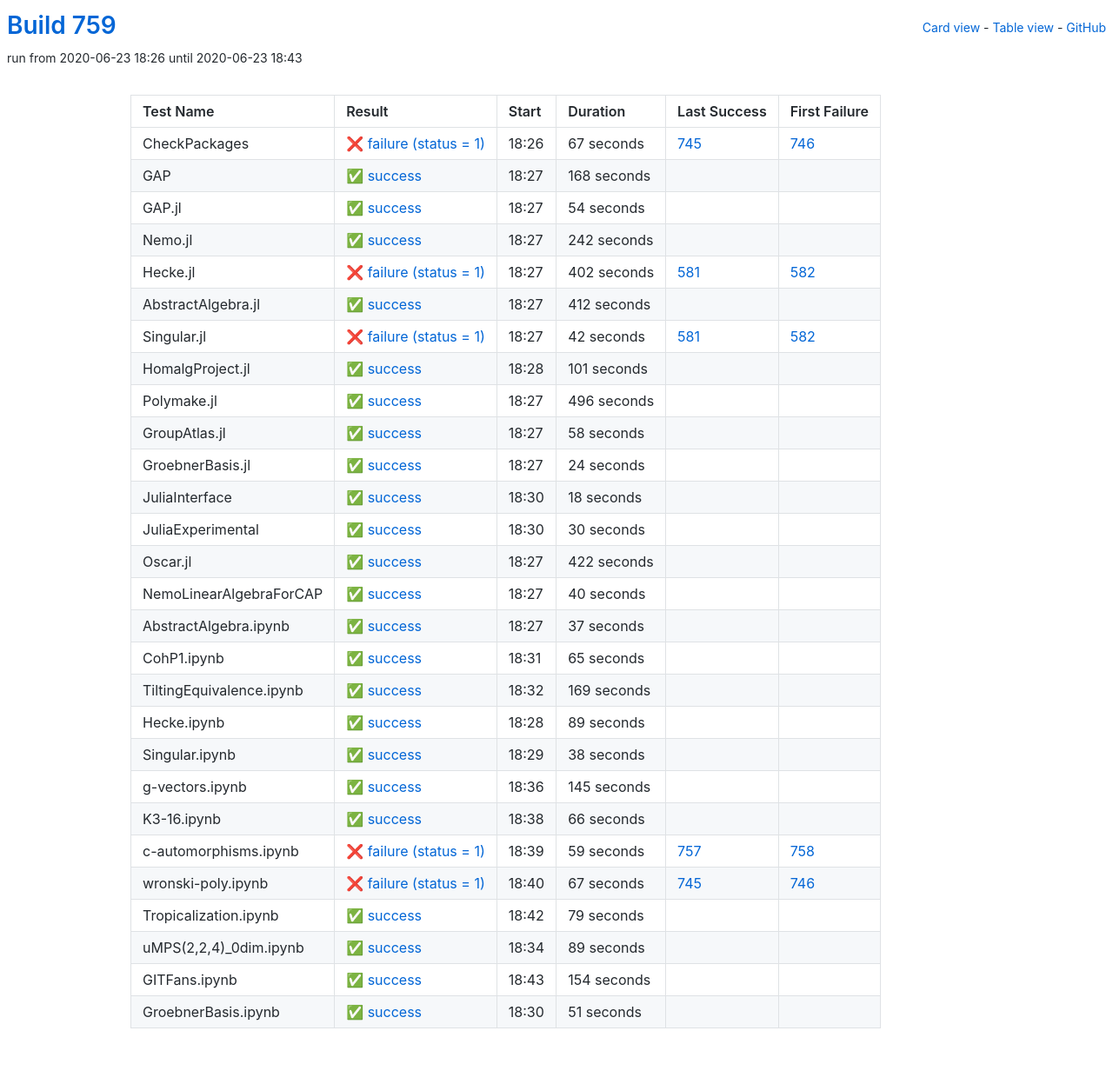
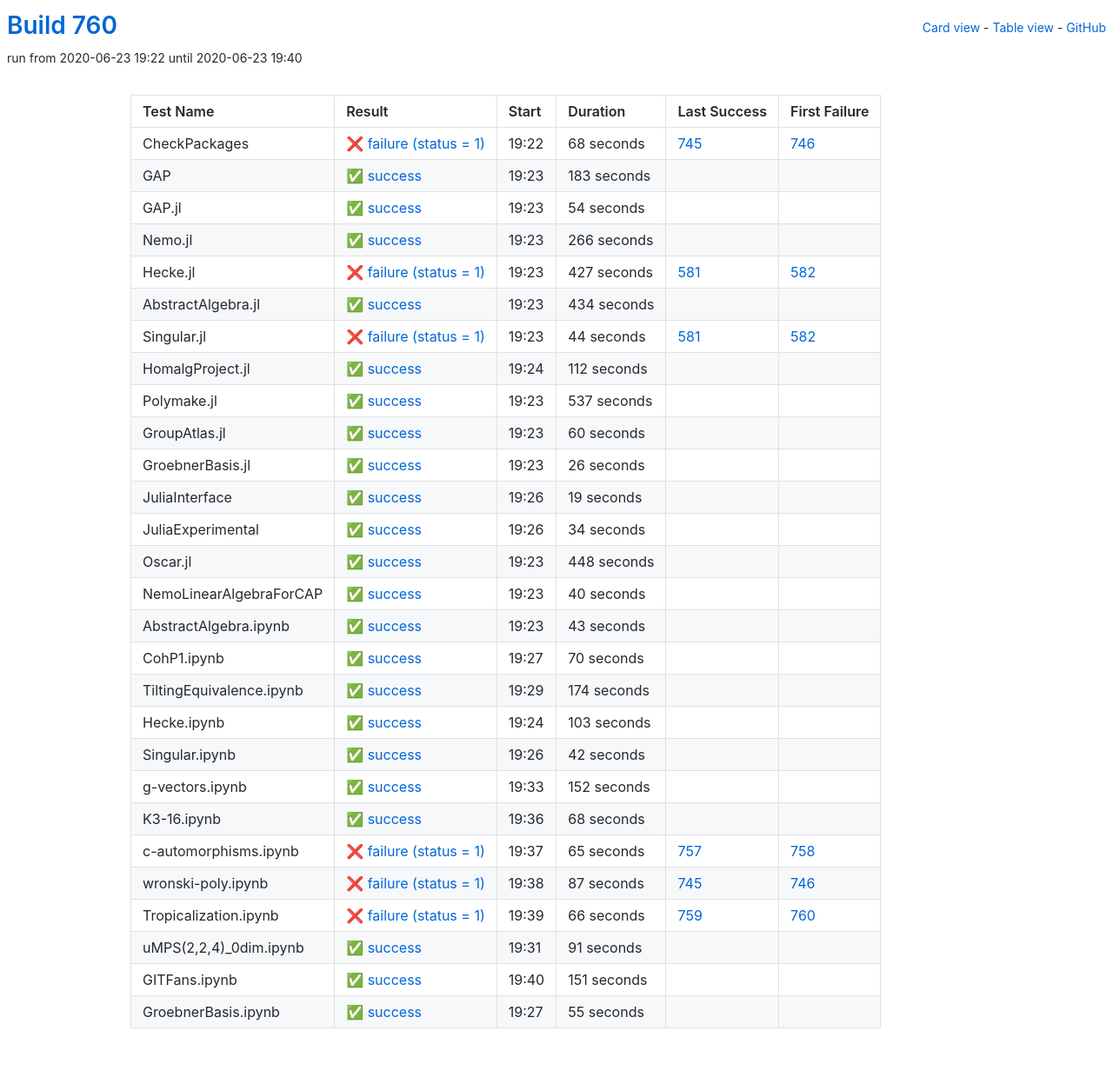
Before and after one commit to oscar-system/oscar-ci-status-1.4, a Jekyll site: the page built from table.html, in a window 1280 px wide. Shown: the whole page at 87% size. Built offline with Jekyll 4.4.1, drawn with Linux system fonts in a browser that asks for light colours.

Commit message:
Build #760

```diff
--- a/_data/ci.yml
+++ b/_data/ci.yml
@@ -1,6 +1,6 @@
 ---
-build: 759
-build_url: https://oscarci.mathematik.uni-kl.de/job/oscar-julia-1.4/759/
+build: 760
+build_url: https://oscarci.mathematik.uni-kl.de/job/oscar-julia-1.4/760/
 job: oscar-julia-1.4
 organization: oscar-system
 repo: oscar-ci-status-1.4
@@ -8,32 +8,32 @@ repourl: https://github.com/oscar-system/oscar-ci-status-1.4
 tests:
 - name: CheckPackages
   id: checkpackages
-  log: https://oscarci.mathematik.uni-kl.de/job/oscar-julia-1.4/759/artifact/logs/build-759/CheckPackages.log
-  start: 2020-06-23 18:26
+  log: https://oscarci.mathematik.uni-kl.de/job/oscar-julia-1.4/760/artifact/logs/build-760/CheckPackages.log
+  start: 2020-06-23 19:22
   success: false
   exitcode: 1
   status: failure
-  duration: 67
+  duration: 68
   last_success: 745
   last_success_url: https://oscarci.mathematik.uni-kl.de/job/oscar-julia-1.4/745/
   first_failure: 746
   first_failure_url: https://oscarci.mathematik.uni-kl.de/job/oscar-julia-1.4/746/
 - name: GAP
   id: gap
-  log: https://oscarci.mathematik.uni-kl.de/job/oscar-julia-1.4/759/artifact/logs/build-759/GAP.log
-  start: 2020-06-23 18:27
+  log: https://oscarci.mathematik.uni-kl.de/job/oscar-julia-1.4/760/artifact/logs/build-760/GAP.log
+  start: 2020-06-23 19:23
   success: true
   exitcode: 0
   status: success
-  duration: 168
+  duration: 183
   last_success: false
   last_success_url:
   first_failure: false
   first_failure_url:
 - name: GAP.jl
   id: gap-jl
-  log: https://oscarci.mathematik.uni-kl.de/job/oscar-julia-1.4/759/artifact/logs/build-759/GAP.jl.log
-  start: 2020-06-23 18:27
+  log: https://oscarci.mathematik.uni-kl.de/job/oscar-julia-1.4/760/artifact/logs/build-760/GAP.jl.log
+  start: 2020-06-23 19:23
   success: true
   exitcode: 0
   status: success
@@ -44,140 +44,140 @@ tests:
   first_failure_url:
 - name: Nemo.jl
   id: nemo-jl
-  log: https://oscarci.mathematik.uni-kl.de/job/oscar-julia-1.4/759/artifact/logs/build-759/Nemo.jl.log
-  start: 2020-06-23 18:27
+  log: https://oscarci.mathematik.uni-kl.de/job/oscar-julia-1.4/760/artifact/logs/build-760/Nemo.jl.log
+  start: 2020-06-23 19:23
   success: true
   exitcode: 0
   status: success
-  duration: 242
+  duration: 266
   last_success: false
   last_success_url:
   first_failure: false
   first_failure_url:
 - name: Hecke.jl
   id: hecke-jl
-  log: https://oscarci.mathematik.uni-kl.de/job/oscar-julia-1.4/759/artifact/logs/build-759/Hecke.jl.log
-  start: 2020-06-23 18:27
+  log: https://oscarci.mathematik.uni-kl.de/job/oscar-julia-1.4/760/artifact/logs/build-760/Hecke.jl.log
+  start: 2020-06-23 19:23
   success: false
   exitcode: 1
   status: failure
-  duration: 402
+  duration: 427
   last_success: 581
   last_success_url: https://oscarci.mathematik.uni-kl.de/job/oscar-julia-1.4/581/
   first_failure: 582
   first_failure_url: https://oscarci.mathematik.uni-kl.de/job/oscar-julia-1.4/582/
 - name: AbstractAlgebra.jl
   id: abstractalgebra-jl
-  log: https://oscarci.mathematik.uni-kl.de/job/oscar-julia-1.4/759/artifact/logs/build-759/AbstractAlgebra.jl.log
-  start: 2020-06-23 18:27
+  log: https://oscarci.mathematik.uni-kl.de/job/oscar-julia-1.4/760/artifact/logs/build-760/AbstractAlgebra.jl.log
+  start: 2020-06-23 19:23
   success: true
   exitcode: 0
   status: success
-  duration: 412
+  duration: 434
   last_success: false
   last_success_url:
   first_failure: false
   first_failure_url:
 - name: Singular.jl
   id: singular-jl
-  log: https://oscarci.mathematik.uni-kl.de/job/oscar-julia-1.4/759/artifact/logs/build-759/Singular.jl.log
-  start: 2020-06-23 18:27
+  log: https://oscarci.mathematik.uni-kl.de/job/oscar-julia-1.4/760/artifact/logs/build-760/Singular.jl.log
+  start: 2020-06-23 19:23
   success: false
   exitcode: 1
   status: failure
-  duration: 42
+  duration: 44
   last_success: 581
   last_success_url: https://oscarci.mathematik.uni-kl.de/job/oscar-julia-1.4/581/
   first_failure: 582
   first_failure_url: https://oscarci.mathematik.uni-kl.de/job/oscar-julia-1.4/582/
 - name: HomalgProject.jl
   id: homalgproject-jl
-  log: https://oscarci.mathematik.uni-kl.de/job/oscar-julia-1.4/759/artifact/logs/build-759/HomalgProject.jl.log
-  start: 2020-06-23 18:28
+  log: https://oscarci.mathematik.uni-kl.de/job/oscar-julia-1.4/760/artifact/logs/build-760/HomalgProject.jl.log
+  start: 2020-06-23 19:24
   success: true
   exitcode: 0
   status: success
-  duration: 101
+  duration: 112
   last_success: false
   last_success_url:
   first_failure: false
   first_failure_url:
 - name: Polymake.jl
   id: polymake-jl
-  log: https://oscarci.mathematik.uni-kl.de/job/oscar-julia-1.4/759/artifact/logs/build-759/Polymake.jl.log
-  start: 2020-06-23 18:27
+  log: https://oscarci.mathematik.uni-kl.de/job/oscar-julia-1.4/760/artifact/logs/build-760/Polymake.jl.log
+  start: 2020-06-23 19:23
   success: true
   exitcode: 0
   status: success
-  duration: 496
+  duration: 537
   last_success: false
   last_success_url:
   first_failure: false
   first_failure_url:
 - name: GroupAtlas.jl
   id: groupatlas-jl
-  log: https://oscarci.mathematik.uni-kl.de/job/oscar-julia-1.4/759/artifact/logs/build-759/GroupAtlas.jl.log
-  start: 2020-06-23 18:27
+  log: https://oscarci.mathematik.uni-kl.de/job/oscar-julia-1.4/760/artifact/logs/build-760/GroupAtlas.jl.log
+  start: 2020-06-23 19:23
   success: true
   exitcode: 0
   status: success
-  duration: 58
+  duration: 60
   last_success: false
   last_success_url:
   first_failure: false
   first_failure_url:
 - name: GroebnerBasis.jl
   id: groebnerbasis-jl
-  log: https://oscarci.mathematik.uni-kl.de/job/oscar-julia-1.4/759/artifact/logs/build-759/GroebnerBasis.jl.log
-  start: 2020-06-23 18:27
+  log: https://oscarci.mathematik.uni-kl.de/job/oscar-julia-1.4/760/artifact/logs/build-760/GroebnerBasis.jl.log
+  start: 2020-06-23 19:23
   success: true
   exitcode: 0
   status: success
-  duration: 24
+  duration: 26
   last_success: false
   last_success_url:
   first_failure: false
   first_failure_url:
 - name: JuliaInterface
   id: juliainterface
-  log: https://oscarci.mathematik.uni-kl.de/job/oscar-julia-1.4/759/artifact/logs/build-759/JuliaInterface.log
-  start: 2020-06-23 18:30
+  log: https://oscarci.mathematik.uni-kl.de/job/oscar-julia-1.4/760/artifact/logs/build-760/JuliaInterface.log
+  start: 2020-06-23 19:26
   success: true
   exitcode: 0
   status: success
-  duration: 18
+  duration: 19
   last_success: false
   last_success_url:
   first_failure: false
   first_failure_url:
 - name: JuliaExperimental
   id: juliaexperimental
-  log: https://oscarci.mathematik.uni-kl.de/job/oscar-julia-1.4/759/artifact/logs/build-759/JuliaExperimental.log
-  start: 2020-06-23 18:30
+  log: https://oscarci.mathematik.uni-kl.de/job/oscar-julia-1.4/760/artifact/logs/build-760/JuliaExperimental.log
+  start: 2020-06-23 19:26
   success: true
   exitcode: 0
   status: success
-  duration: 30
+  duration: 34
   last_success: false
   last_success_url:
   first_failure: false
   first_failure_url:
 - name: Oscar.jl
   id: oscar-jl
-  log: https://oscarci.mathematik.uni-kl.de/job/oscar-julia-1.4/759/artifact/logs/build-759/Oscar.jl.log
-  start: 2020-06-23 18:27
+  log: https://oscarci.mathematik.uni-kl.de/job/oscar-julia-1.4/760/artifact/logs/build-760/Oscar.jl.log
+  start: 2020-06-23 19:23
   success: true
   exitcode: 0
   status: success
-  duration: 422
+  duration: 448
   last_success: false
   last_success_url:
   first_failure: false
   first_failure_url:
 - name: NemoLinearAlgebraForCAP
   id: nemolinearalgebraforcap
-  log: https://oscarci.mathematik.uni-kl.de/job/oscar-julia-1.4/759/artifact/logs/build-759/NemoLinearAlgebraForCAP.log
-  start: 2020-06-23 18:27
+  log: https://oscarci.mathematik.uni-kl.de/job/oscar-julia-1.4/760/artifact/logs/build-760/NemoLinearAlgebraForCAP.log
+  start: 2020-06-23 19:23
   success: true
   exitcode: 0
   status: success
@@ -188,156 +188,156 @@ tests:
   first_failure_url:
 - name: AbstractAlgebra.ipynb
   id: abstractalgebra-ipynb
-  log: https://oscarci.mathematik.uni-kl.de/job/oscar-julia-1.4/759/artifact/logs/build-759/AbstractAlgebra.ipynb.log
-  start: 2020-06-23 18:27
+  log: https://oscarci.mathematik.uni-kl.de/job/oscar-julia-1.4/760/artifact/logs/build-760/AbstractAlgebra.ipynb.log
+  start: 2020-06-23 19:23
   success: true
   exitcode: 0
   status: success
-  duration: 37
+  duration: 43
   last_success: false
   last_success_url:
   first_failure: false
   first_failure_url:
 - name: CohP1.ipynb
   id: cohp1-ipynb
-  log: https://oscarci.mathematik.uni-kl.de/job/oscar-julia-1.4/759/artifact/logs/build-759/CohP1.ipynb.log
-  start: 2020-06-23 18:31
+  log: https://oscarci.mathematik.uni-kl.de/job/oscar-julia-1.4/760/artifact/logs/build-760/CohP1.ipynb.log
+  start: 2020-06-23 19:27
   success: true
   exitcode: 0
   status: success
-  duration: 65
+  duration: 70
   last_success: false
   last_success_url:
   first_failure: false
   first_failure_url:
 - name: TiltingEquivalence.ipynb
   id: tiltingequivalence-ipynb
-  log: https://oscarci.mathematik.uni-kl.de/job/oscar-julia-1.4/759/artifact/logs/build-759/TiltingEquivalence.ipynb.log
-  start: 2020-06-23 18:32
+  log: https://oscarci.mathematik.uni-kl.de/job/oscar-julia-1.4/760/artifact/logs/build-760/TiltingEquivalence.ipynb.log
+  start: 2020-06-23 19:29
   success: true
   exitcode: 0
   status: success
-  duration: 169
+  duration: 174
   last_success: false
   last_success_url:
   first_failure: false
   first_failure_url:
 - name: Hecke.ipynb
   id: hecke-ipynb
-  log: https://oscarci.mathematik.uni-kl.de/job/oscar-julia-1.4/759/artifact/logs/build-759/Hecke.ipynb.log
-  start: 2020-06-23 18:28
+  log: https://oscarci.mathematik.uni-kl.de/job/oscar-julia-1.4/760/artifact/logs/build-760/Hecke.ipynb.log
+  start: 2020-06-23 19:24
   success: true
   exitcode: 0
   status: success
-  duration: 89
+  duration: 103
   last_success: false
   last_success_url:
   first_failure: false
   first_failure_url:
 - name: Singular.ipynb
   id: singular-ipynb
-  log: https://oscarci.mathematik.uni-kl.de/job/oscar-julia-1.4/759/artifact/logs/build-759/Singular.ipynb.log
-  start: 2020-06-23 18:29
+  log: https://oscarci.mathematik.uni-kl.de/job/oscar-julia-1.4/760/artifact/logs/build-760/Singular.ipynb.log
+  start: 2020-06-23 19:26
   success: true
   exitcode: 0
   status: success
-  duration: 38
+  duration: 42
   last_success: false
   last_success_url:
   first_failure: false
   first_failure_url:
 - name: g-vectors.ipynb
   id: g-vectors-ipynb
-  log: https://oscarci.mathematik.uni-kl.de/job/oscar-julia-1.4/759/artifact/logs/build-759/g-vectors.ipynb.log
-  start: 2020-06-23 18:36
+  log: https://oscarci.mathematik.uni-kl.de/job/oscar-julia-1.4/760/artifact/logs/build-760/g-vectors.ipynb.log
+  start: 2020-06-23 19:33
   success: true
   exitcode: 0
   status: success
-  duration: 145
+  duration: 152
   last_success: false
   last_success_url:
   first_failure: false
   first_failure_url:
 - name: K3-16.ipynb
   id: k3-16-ipynb
-  log: https://oscarci.mathematik.uni-kl.de/job/oscar-julia-1.4/759/artifact/logs/build-759/K3-16.ipynb.log
-  start: 2020-06-23 18:38
+  log: https://oscarci.mathematik.uni-kl.de/job/oscar-julia-1.4/760/artifact/logs/build-760/K3-16.ipynb.log
+  start: 2020-06-23 19:36
   success: true
   exitcode: 0
   status: success
-  duration: 66
+  duration: 68
   last_success: false
   last_success_url:
   first_failure: false
   first_failure_url:
 - name: c-automorphisms.ipynb
   id: c-automorphisms-ipynb
-  log: https://oscarci.mathematik.uni-kl.de/job/oscar-julia-1.4/759/artifact/logs/build-759/c-automorphisms.ipynb.log
-  start: 2020-06-23 18:39
+  log: https://oscarci.mathematik.uni-kl.de/job/oscar-julia-1.4/760/artifact/logs/build-760/c-automorphisms.ipynb.log
+  start: 2020-06-23 19:37
   success: false
   exitcode: 1
   status: failure
-  duration: 59
+  duration: 65
   last_success: 757
   last_success_url: https://oscarci.mathematik.uni-kl.de/job/oscar-julia-1.4/757/
   first_failure: 758
   first_failure_url: https://oscarci.mathematik.uni-kl.de/job/oscar-julia-1.4/758/
 - name: wronski-poly.ipynb
   id: wronski-poly-ipynb
-  log: https://oscarci.mathematik.uni-kl.de/job/oscar-julia-1.4/759/artifact/logs/build-759/wronski-poly.ipynb.log
-  start: 2020-06-23 18:40
+  log: https://oscarci.mathematik.uni-kl.de/job/oscar-julia-1.4/760/artifact/logs/build-760/wronski-poly.ipynb.log
+  start: 2020-06-23 19:38
   success: false
   exitcode: 1
   status: failure
-  duration: 67
+  duration: 87
   last_success: 745
   last_success_url: https://oscarci.mathematik.uni-kl.de/job/oscar-julia-1.4/745/
   first_failure: 746
   first_failure_url: https://oscarci.mathematik.uni-kl.de/job/oscar-julia-1.4/746/
 - name: Tropicalization.ipynb
   id: tropicalization-ipynb
-  log: https://oscarci.mathematik.uni-kl.de/job/oscar-julia-1.4/759/artifact/logs/build-759/Tropicalization.ipynb.log
-  start: 2020-06-23 18:42
+  log: https://oscarci.mathematik.uni-kl.de/job/oscar-julia-1.4/760/artifact/logs/build-760/Tropicalization.ipynb.log
+  start: 2020-06-23 19:39
+  success: false
+  exitcode: 1
+  status: failure
+  duration: 66
+  last_success: 759
+  last_success_url: https://oscarci.mathematik.uni-kl.de/job/oscar-julia-1.4/759/
+  first_failure: 760
+  first_failure_url: https://oscarci.mathematik.uni-kl.de/job/oscar-julia-1.4/760/
+- name: uMPS(2,2,4)_0dim.ipynb
+  id: umps-2-2-4-0dim-ipynb
+  log: https://oscarci.mathematik.uni-kl.de/job/oscar-julia-1.4/760/artifact/logs/build-760/uMPS-2-2-4-_0dim.ipynb.log
+  start: 2020-06-23 19:31
   success: true
   exitcode: 0
   status: success
-  duration: 79
-  last_success: false
-  last_success_url:
-  first_failure: false
-  first_failure_url:
-- name: uMPS(2,2,4)_0dim.ipynb
-  id: umps-2-2-4-0dim-ipynb
-  log: https://oscarci.mathematik.uni-kl.de/job/oscar-julia-1.4/759/artifact/logs/build-759/uMPS-2-2-4-_0dim.ipynb.log
-  start: 2020-06-23 18:34
-  success: true
-  exitcode: 0
-  status: success
-  duration: 89
+  duration: 91
   last_success: false
   last_success_url:
   first_failure: false
   first_failure_url:
 - name: GITFans.ipynb
   id: gitfans-ipynb
-  log: https://oscarci.mathematik.uni-kl.de/job/oscar-julia-1.4/759/artifact/logs/build-759/GITFans.ipynb.log
-  start: 2020-06-23 18:43
+  log: https://oscarci.mathematik.uni-kl.de/job/oscar-julia-1.4/760/artifact/logs/build-760/GITFans.ipynb.log
+  start: 2020-06-23 19:40
   success: true
   exitcode: 0
   status: success
-  duration: 154
+  duration: 151
   last_success: false
   last_success_url:
   first_failure: false
   first_failure_url:
 - name: GroebnerBasis.ipynb
   id: groebnerbasis-ipynb
-  log: https://oscarci.mathematik.uni-kl.de/job/oscar-julia-1.4/759/artifact/logs/build-759/GroebnerBasis.ipynb.log
-  start: 2020-06-23 18:30
+  log: https://oscarci.mathematik.uni-kl.de/job/oscar-julia-1.4/760/artifact/logs/build-760/GroebnerBasis.ipynb.log
+  start: 2020-06-23 19:27
   success: true
   exitcode: 0
   status: success
-  duration: 51
+  duration: 55
   last_success: false
   last_success_url:
   first_failure: false
```
Also changed, not shown: README.md.
